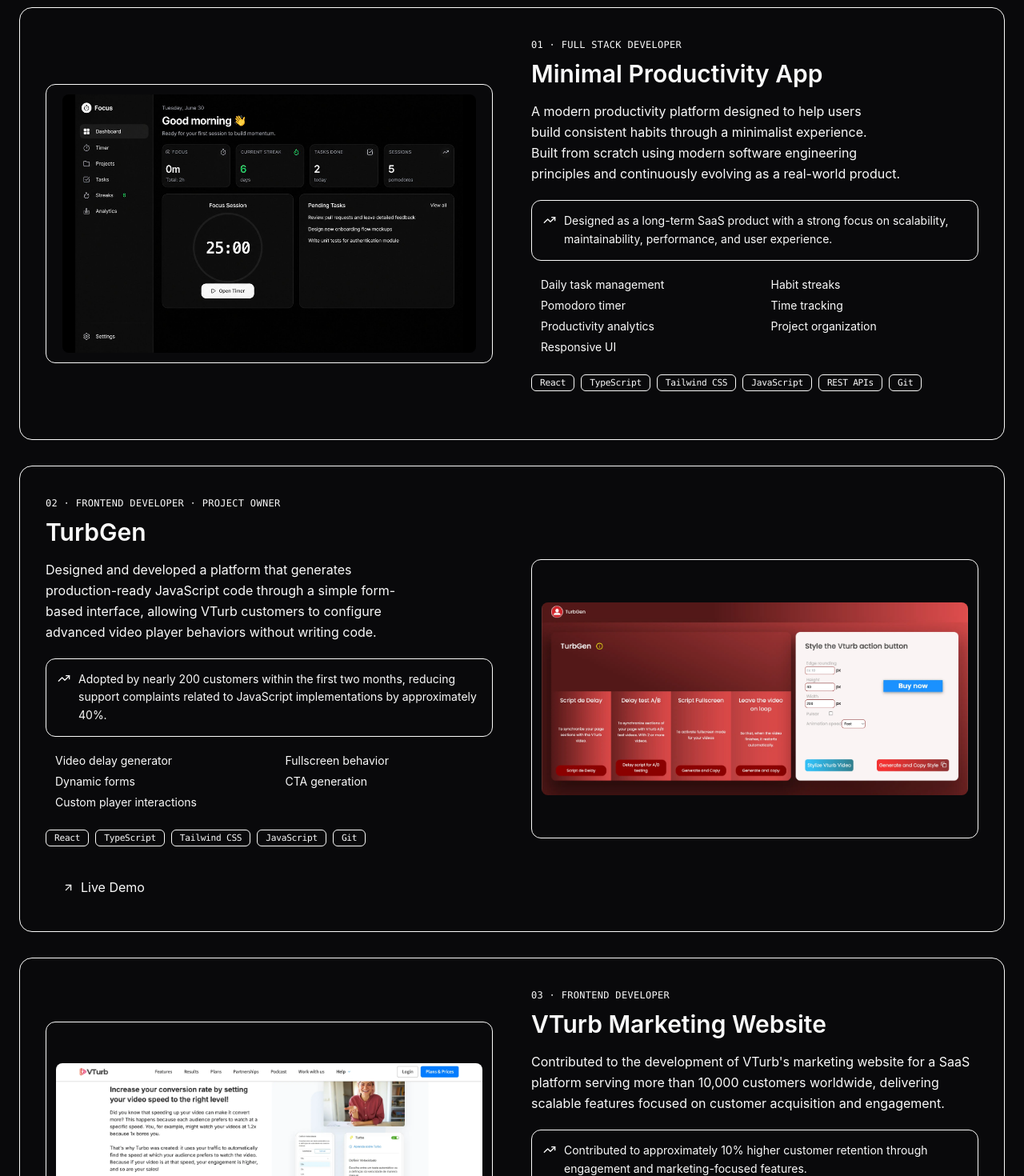
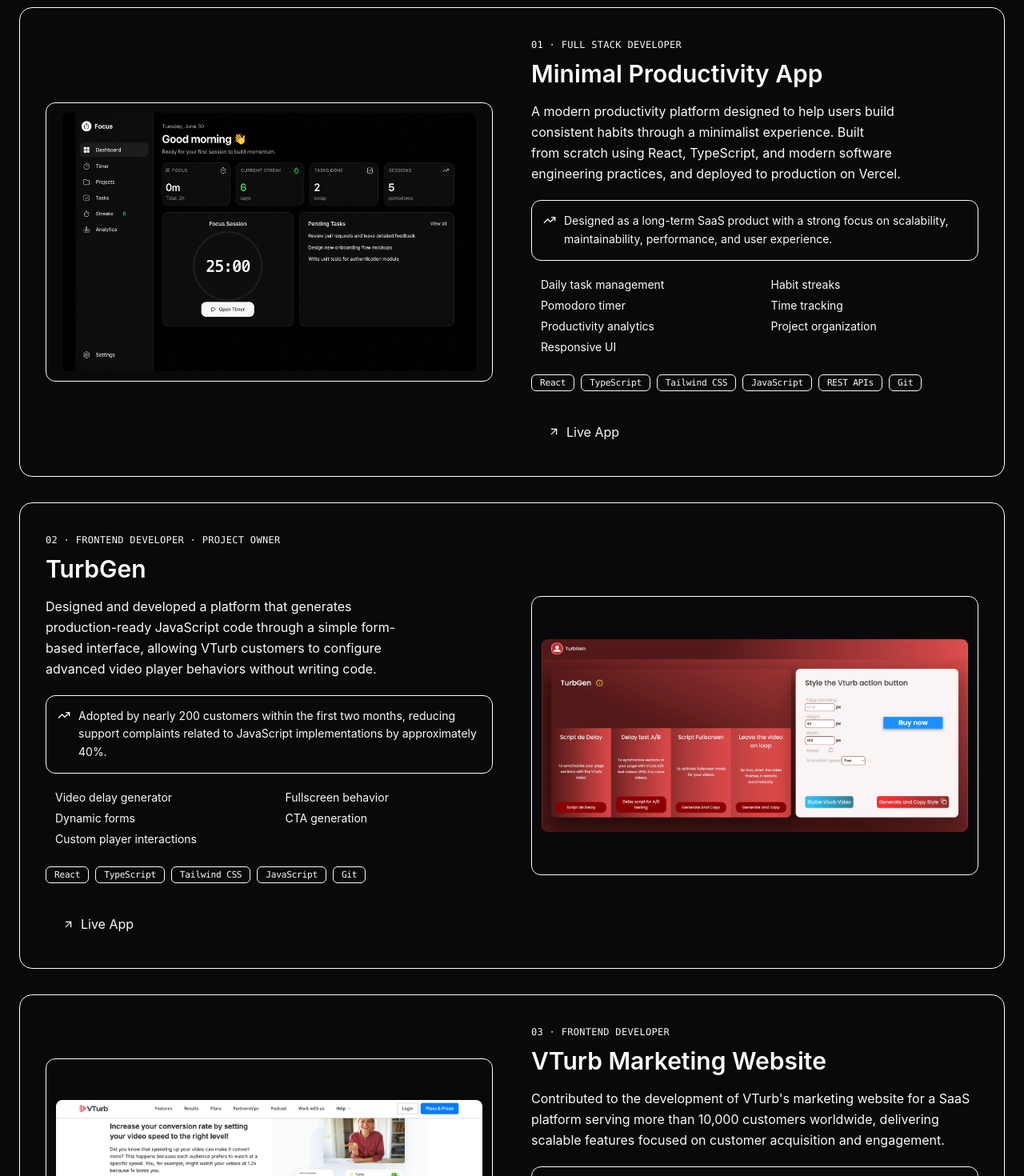
Before and after one commit to mateus-gomes-barros/mateus-portfolio, a React (Vite) app: page / in a window 1280 px wide. Shown: the part 1760-3230 px from the top of the page at 80% size. Built offline with nearby package versions, Linux system fonts and the light colour scheme.

Commit message:
feat: add live app link to portfolio project

```diff
--- a/src/data/projects.ts
+++ b/src/data/projects.ts
@@ -6,7 +6,7 @@ export const projects: Project[] = [
       title: 'Minimal Productivity App',
       role: 'Full Stack Developer',
       description:
-      'A modern productivity platform designed to help users build consistent habits through a minimalist experience. Built from scratch using modern software engineering principles and continuously evolving as a real-world product.',
+        'A modern productivity platform designed to help users build consistent habits through a minimalist experience. Built from scratch using React, TypeScript, and modern software engineering practices, and deployed to production on Vercel.',
       features: [
         'Daily task management',
         'Habit streaks',
@@ -28,6 +28,8 @@ export const projects: Project[] = [
       ],
       image: '/projects/productivity-app.jpeg',
       imageAlt: 'Minimal Productivity App dashboard preview',
+      liveUrl: 'https://pomodoro-1ktl-theta.vercel.app/',
+
   },
 
   {
--- a/src/sections/Projects/ProjectCard.tsx
+++ b/src/sections/Projects/ProjectCard.tsx
@@ -113,7 +113,7 @@ export function ProjectCard({
       variant="ghost"
       icon={<ArrowUpRight size={15} />}
     >
-              Live Demo
+      Live App
     </Button>
   )}
 </div>
```
Lines whose indentation alone changed are shown as unchanged.
